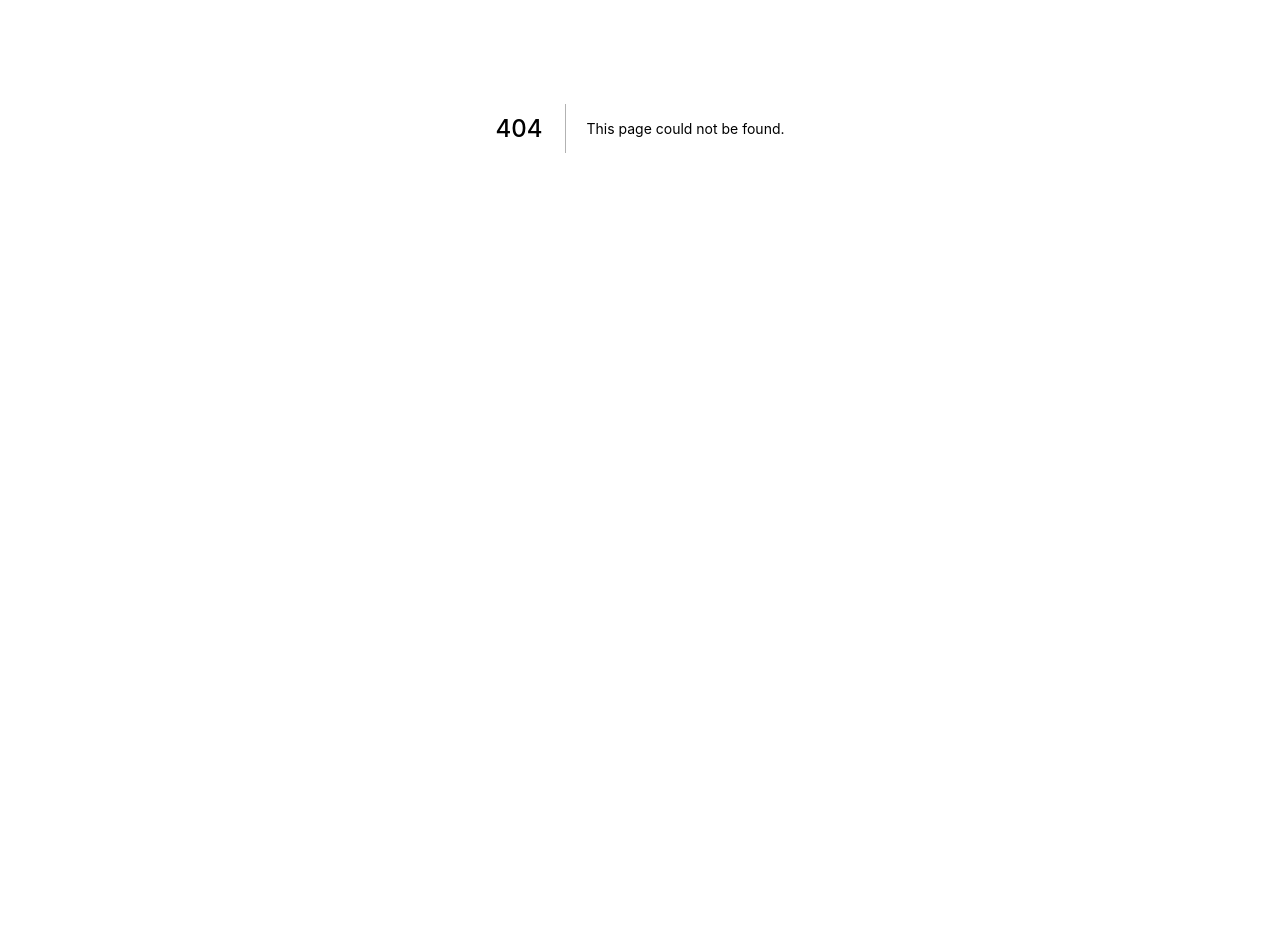
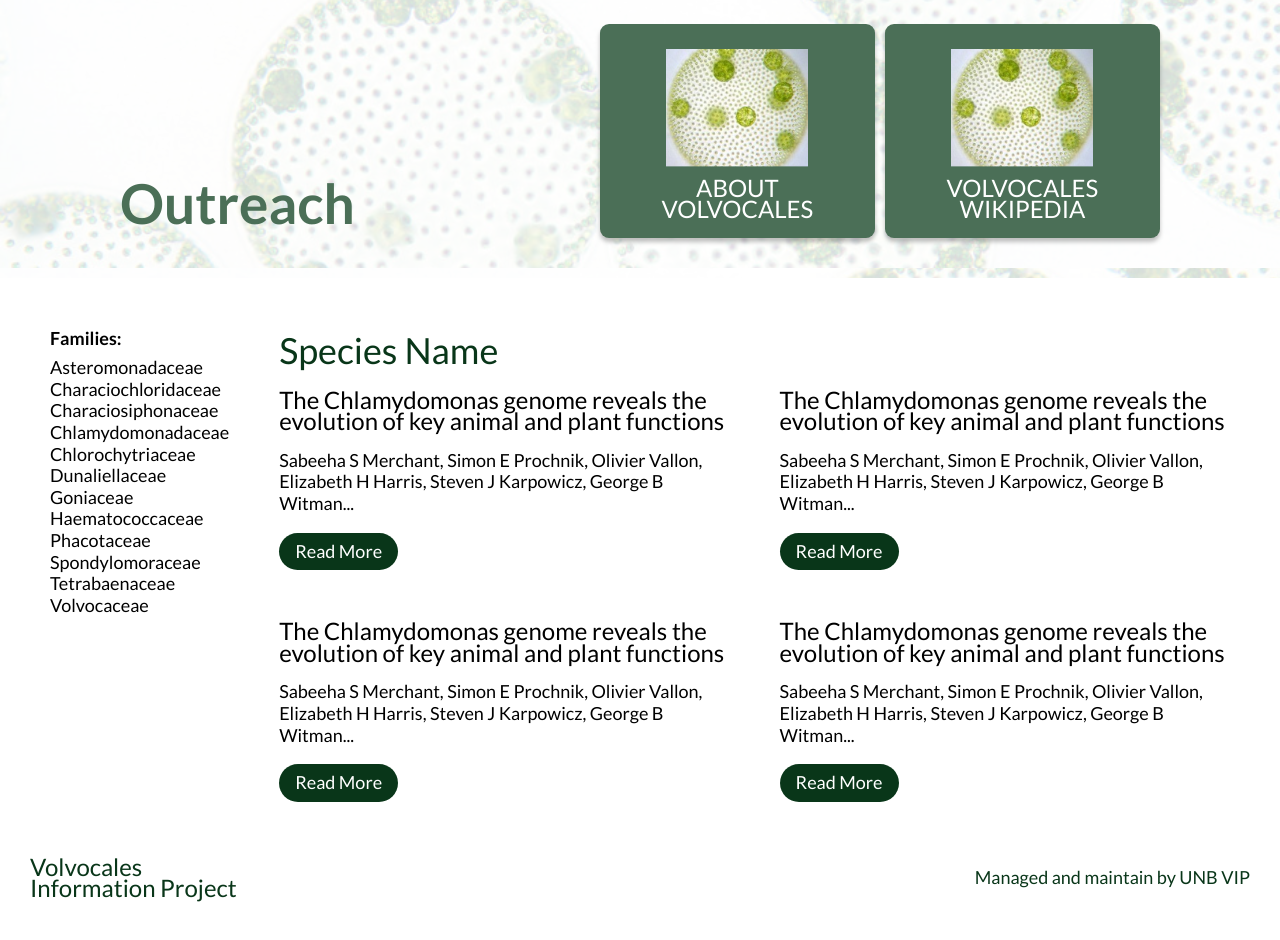
Before and after one commit to BookSadprasid/UNB-VIP, a Next.js app: page /outreach in a window 1280 px wide. Before the commit this address had no page. Shown: the part 272-1212 px from the top of the page. Before the commit the page ends 800 px from the top, so only its background shows below. Built offline with nearby package versions, Linux system fonts and the light colour scheme.

Commit message:
Create Contact and Outreach page

```diff
--- a/components/nav.jsx
+++ b/components/nav.jsx
@@ -34,7 +34,7 @@ export function Nav() {
           <a>Outreach</a>
         </Link>
 
-        <Link href="contacts">
+        <Link href="/contact">
           <a>Contacts</a>
         </Link>
       </div>
--- /dev/null
+++ b/pages/outreach.jsx
@@ -0,0 +1,118 @@
+import Head from "next/head";
+import { Header, Footer } from "../components";
+import styles from "../styles/Home.module.scss";
+import publicationStyles from "../styles/Publications.module.scss";
+import Link from "next/link";
+
+export default function Outreach() {
+  return (
+    <>
+      <Head>
+        <title>Outreach | Volvocales Information Project</title>
+      </Head>
+
+      <Header
+        links={[
+          {
+            name: "About Volvocales",
+            href: "/about",
+          },
+          {
+            name: "Volvocales Wikipedia",
+            href: "/wiki",
+          },
+        ]}
+      >
+        <h1>Outreach</h1>
+      </Header>
+      <main className={styles.main}>
+        <div className={publicationStyles.container}>
+          {/* Tags */}
+          <aside className={publicationStyles.families}>
+            <p>
+              <b>Families:</b>
+            </p>
+            <ul>
+              <li>Asteromonadaceae</li>
+              <li>Characiochloridaceae</li>
+              <li>Characiosiphonaceae</li>
+              <li>Chlamydomonadaceae</li>
+              <li>Chlorochytriaceae</li>
+              <li>Dunaliellaceae</li>
+              <li>Goniaceae</li>
+              <li>Haematococcaceae</li>
+              <li>Phacotaceae</li>
+              <li>Spondylomoraceae</li>
+              <li>Tetrabaenaceae</li>
+              <li>Volvocaceae</li>
+            </ul>
+          </aside>
+
+          {/* Publications */}
+          <section className={publicationStyles.publications}>
+            <h2>Species Name</h2>
+            <div>
+              <article>
+                <h3>
+                  The Chlamydomonas genome reveals the evolution of key animal
+                  and plant functions
+                </h3>
+                <p>
+                  Sabeeha S Merchant, Simon E Prochnik, Olivier Vallon,
+                  Elizabeth H Harris, Steven J Karpowicz, George B Witman...
+                </p>
+                {/* TODO: Add publication links */}
+                <Link href="#">
+                  <a className="button">Read More</a>
+                </Link>
+              </article>
+              <article>
+                <h3>
+                  The Chlamydomonas genome reveals the evolution of key animal
+                  and plant functions
+                </h3>
+                <p>
+                  Sabeeha S Merchant, Simon E Prochnik, Olivier Vallon,
+                  Elizabeth H Harris, Steven J Karpowicz, George B Witman...
+                </p>
+                {/* TODO: Add publication links */}
+                <Link href="#">
+                  <a className="button">Read More</a>
+                </Link>
+              </article>
+              <article>
+                <h3>
+                  The Chlamydomonas genome reveals the evolution of key animal
+                  and plant functions
+                </h3>
+                <p>
+                  Sabeeha S Merchant, Simon E Prochnik, Olivier Vallon,
+                  Elizabeth H Harris, Steven J Karpowicz, George B Witman...
+                </p>
+                {/* TODO: Add publication links */}
+                <Link href="#">
+                  <a className="button">Read More</a>
+                </Link>
+              </article>
+              <article>
+                <h3>
+                  The Chlamydomonas genome reveals the evolution of key animal
+                  and plant functions
+                </h3>
+                <p>
+                  Sabeeha S Merchant, Simon E Prochnik, Olivier Vallon,
+                  Elizabeth H Harris, Steven J Karpowicz, George B Witman...
+                </p>
+                {/* TODO: Add publication links */}
+                <Link href="#">
+                  <a className="button">Read More</a>
+                </Link>
+              </article>
+            </div>
+          </section>
+        </div>
+      </main>
+      <Footer />
+    </>
+  );
+}
--- /dev/null
+++ b/styles/Contact.module.scss
@@ -0,0 +1,6 @@
+.container {
+  text-align: left;
+  h3 {
+    margin-top: 31px;
+  }
+}
--- a/styles/globals.scss
+++ b/styles/globals.scss
@@ -3,6 +3,12 @@
 
 :root {
   --green: #093619;
+}
+
+* {
+  box-sizing: border-box;
+  -webkit-font-smoothing: antialiased;
+  -moz-osx-font-smoothing: grayscale;
 }
 
 html,
@@ -31,10 +37,8 @@ a {
   text-decoration: none;
 }
 
-* {
-  box-sizing: border-box;
-  -webkit-font-smoothing: antialiased;
-  -moz-osx-font-smoothing: grayscale;
+address {
+  font-style: normal;
 }
 
 /* Button */
```
Also changed, not shown: pages/contact.jsx (added, +53 -0 lines).
